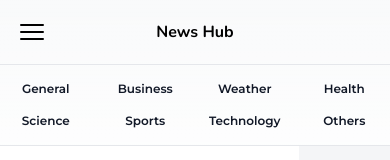
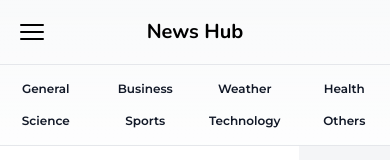
Before and after one commit to Kobra-soft/newsapp_nextjs_typescript, a Next.js app: page / in a window 390 px wide. Shown: the top 160 px of the page. Built offline with nearby package versions, Linux system fonts and the light colour scheme.

Commit message:
Commit v8

```diff
--- a/app/Header.tsx
+++ b/app/Header.tsx
@@ -32,7 +32,7 @@ function Header() {
         border-b sm:border-b md:border-b-0'>
             <Bars3Icon className="h-8 w-8 cursor-pointer"/>
             <Link href="/" prefetch={false}>
-                <h1 className={`${poppins.className} lg:text-[38px] text-1xl sm:text-2xl md:text-2xl text-center`}>News Hub</h1>
+                <h1 className={`${poppins.className} lg:text-[38px] text-xl sm:text-xl md:text-2xl text-center`}>News Hub</h1>
             </Link>
 
         <div className='flex items-center justify-end space-x-2'>
```
